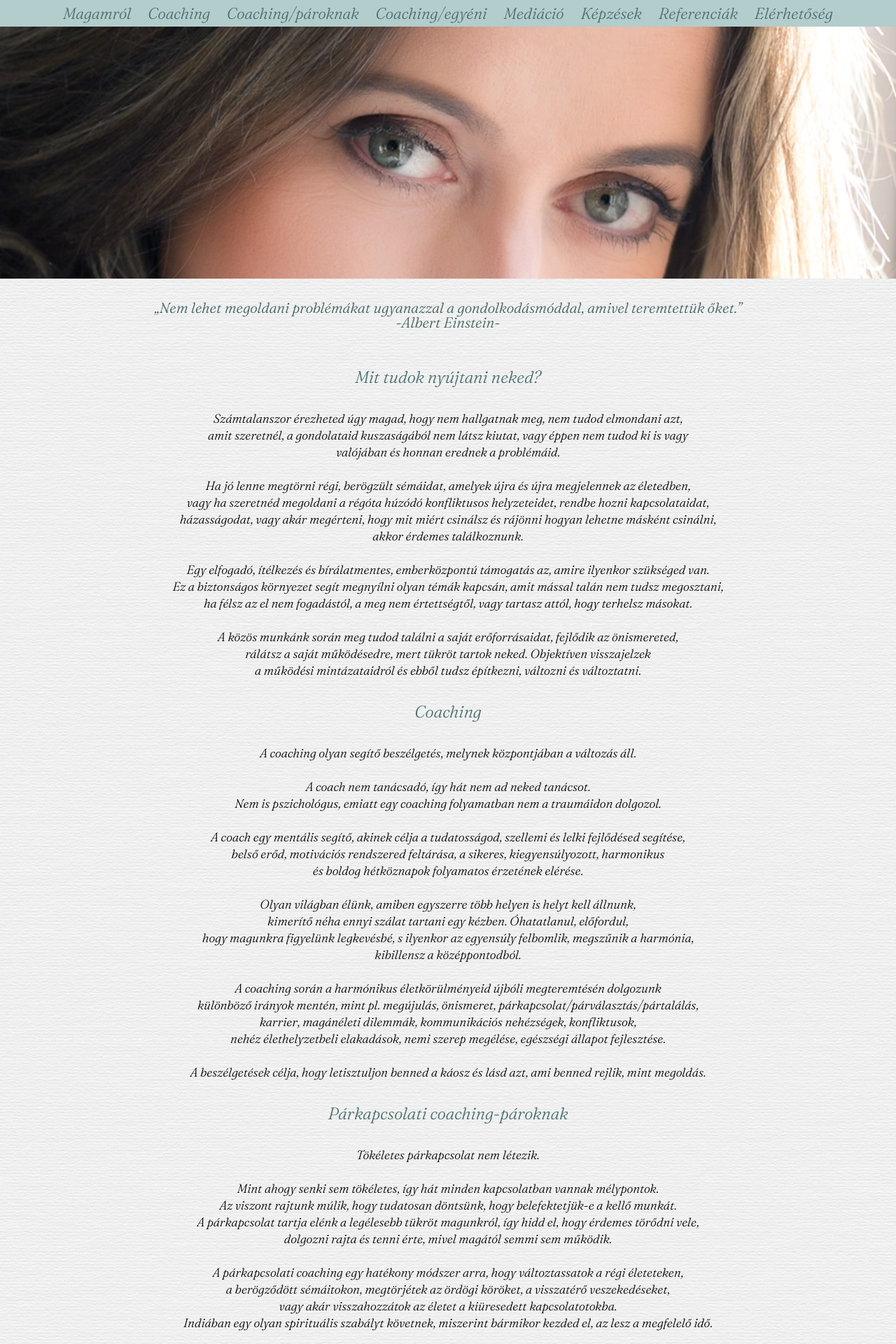
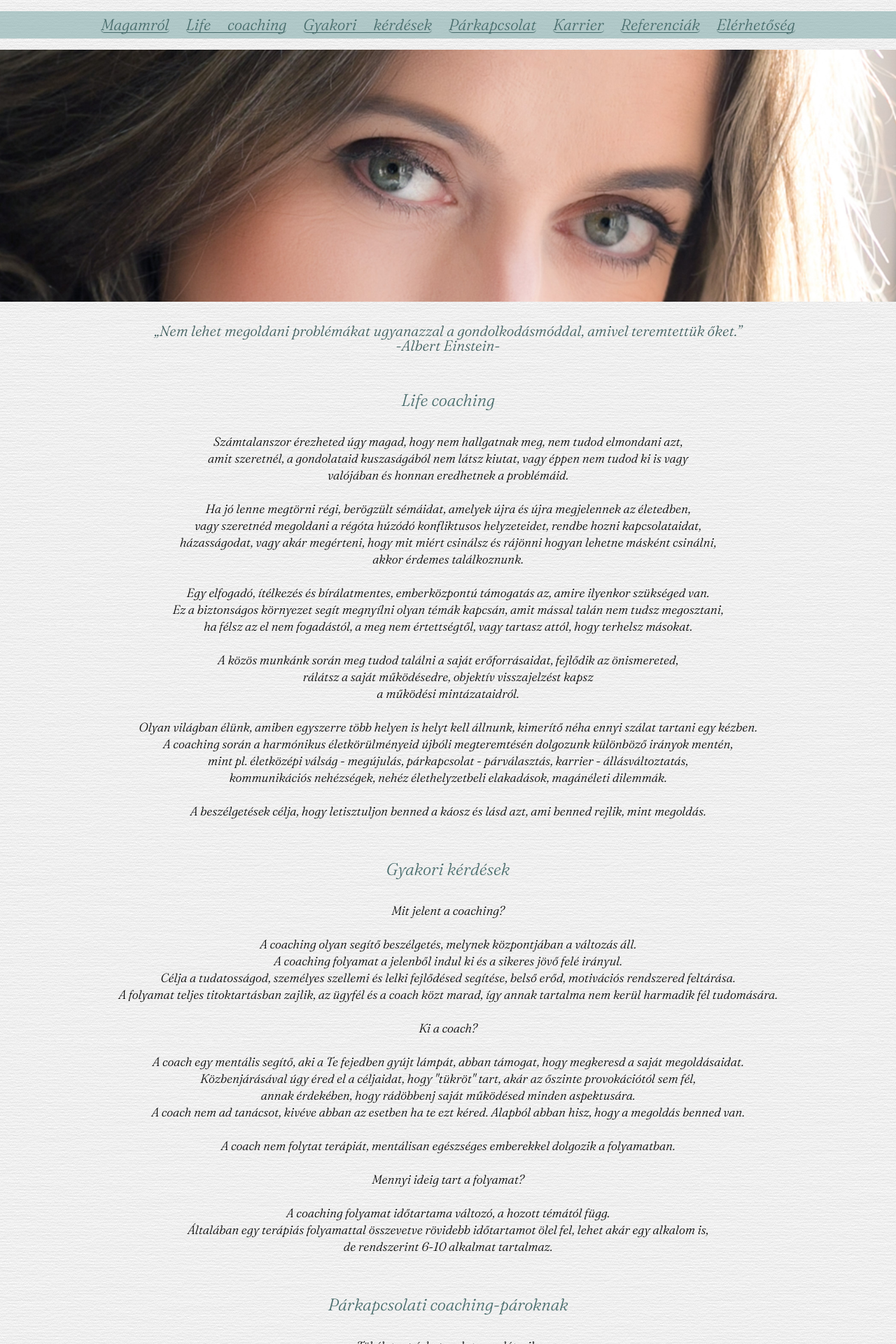
Before and after one commit to 06ATI69/Gabi-webside, a PHP site: page / in a window 1280 px wide. Shown: the top 1920 px of the page at 70% size. Run offline with PHP 8.4, Linux system fonts and the light colour scheme.

Commit message:
Changes in the text and placement

```diff
--- a/gabi.css
+++ b/gabi.css
@@ -151,7 +151,7 @@ a:hover {
 
 nav {
   max-width: 100%;
-  background-color: #b3cccc;
+  background-color: hsla(180, 20%, 60%, .6);
   padding: .5rem;
   text-align: center;
   font-size: 1.4rem;
@@ -160,7 +160,7 @@ nav {
 }
  .btn {
     display: inline-block;
-	border: 1px #a3c2c2 ;
+	border-bottom: 1px solid #476b6b ;
     border-radius: 5px;
     text-align: center;
     color: #476b6b;
--- a/index.html
+++ b/index.html
@@ -15,18 +15,17 @@
   <link href="https://fonts.googleapis.com/css2?family=Oswald:wght@700&display=swap" rel="stylesheet">
 </head>
 <body>
-
+  <br>
   <nav>
       <a href="#aboutme" class="btn btn">Magamról</a>
-      <a href="#coaching" class="btn btn">Coaching</a>
-      <a href="#coachingcouple" class="btn btn">Coaching/pároknak</a>
-      <a href="#coaching-individual" class="btn btn">Coaching/egyéni</a>
-      <a href="#mediation" class="btn btn">Mediáció</a>
-      <a href="#trainings" class="btn btn">Képzések</a>
+      <a href="#coaching" class="btn btn">Life coaching</a>
+      <a href="#questions" class="btn btn">Gyakori kérdések</a>
+      <a href="#coachingcouple" class="btn btn">Párkapcsolat</a>
+      <a href="#coaching-career" class="btn btn">Karrier</a>
       <a href="#references" class="btn btn">Referenciák</a>
       <a href="#mycontacts" class="btn btn">Elérhetőség</a>
     </nav>
-
+    <br>
   <header class="cover"></header>
   <br>
   <br>
@@ -35,13 +34,13 @@
 
   <section>
 
-    <h2>Mit tudok nyújtani neked?</h2>
+    <div id="coaching"><h2>Life coaching</h2>
       <p>
         Számtalanszor érezheted úgy magad, hogy nem hallgatnak meg, nem tudod elmondani azt,<br>
         amit szeretnél, a gondolataid kuszaságából nem látsz kiutat, vagy éppen nem tudod ki is vagy<br>
-        valójában és honnan erednek a problémáid.<br><br>
+        valójában és honnan eredhetnek a problémáid.<br><br>
         Ha jó lenne megtörni régi, berögzült sémáidat, amelyek újra és újra megjelennek az életedben, <br>
-        vagy ha szeretnéd megoldani a régóta húzódó konfliktusos helyzeteidet, rendbe hozni kapcsolataidat, <br>
+        vagy szeretnéd megoldani a régóta húzódó konfliktusos helyzeteidet, rendbe hozni kapcsolataidat, <br>
         házasságodat, vagy akár megérteni, hogy mit miért csinálsz és rájönni hogyan lehetne másként csinálni,<br>
         akkor érdemes találkoznunk.<br><br>
         Egy elfogadó, ítélkezés és bírálatmentes, emberközpontú támogatás az, amire ilyenkor
@@ -49,27 +48,29 @@
         Ez a biztonságos környezet segít megnyílni olyan témák kapcsán, amit mással talán nem tudsz megosztani, <br>
         ha félsz az el nem fogadástól, a meg nem értettségtől, vagy tartasz attól, hogy terhelsz másokat.<br><br>
         A közös munkánk során meg tudod találni a saját erőforrásaidat, fejlődik az önismereted, <br>
-        rálátsz a saját működésedre, mert tükröt tartok neked. Objektíven visszajelzek <br>
-        a működési mintázataidról és ebből tudsz építkezni, változni és változtatni.
+        rálátsz a saját működésedre, objektív visszajelzést kapsz <br>
+        a működési mintázataidról.<br><br>
+
+        Olyan világban élünk, amiben egyszerre több helyen is helyt kell állnunk, kimerítő néha ennyi szálat tartani egy kézben.<br> A coaching során a harmónikus életkörülményeid újbóli megteremtésén dolgozunk különböző irányok mentén,<br> mint pl. életközépi válság -  megújulás, párkapcsolat - párválasztás, karrier - állásváltoztatás,<br> kommunikációs nehézségek, nehéz élethelyzetbeli elakadások, magánéleti dilemmák.<br> <br>
+        A beszélgetések célja, hogy letisztuljon benned a káosz és lásd azt, ami benned rejlik, mint megoldás.<br><br>
       </p>
+    </div>
 
-   <div id="coaching"><h2>Coaching</h2>
+   <div id="questions"><h2>Gyakori kérdések</h2>
      <p>
-       A coaching olyan segítő beszélgetés, melynek központjában a változás áll. <br><br>
-       A coach nem tanácsadó, így hát nem ad neked tanácsot. <br>
-       Nem is pszichológus, emiatt egy coaching folyamatban nem a traumáidon dolgozol.<br><br>
-       A coach egy mentális segítő, akinek célja a tudatosságod, szellemi és lelki fejlődésed segítése, <br>
-       belső erőd, motivációs rendszered feltárása, a sikeres, kiegyensúlyozott, harmonikus<br>
-       és boldog hétköznapok folyamatos érzetének elérése.<br><br>
-       Olyan világban élünk, amiben egyszerre több helyen is helyt kell állnunk,<br>
-       kimerítő néha ennyi szálat tartani egy kézben. Óhatatlanul, előfordul, <br>
-       hogy magunkra figyelünk legkevésbé, s ilyenkor az egyensúly felbomlik, megszűnik a harmónia, <br>
-       kibillensz a középpontodból.<br><br>
-       A coaching során a harmónikus életkörülményeid újbóli megteremtésén dolgozunk<br>
-       különböző irányok mentén, mint pl. megújulás, önismeret, párkapcsolat/párválasztás/pártalálás,<br>
-       karrier, magánéleti dilemmák, kommunikációs nehézségek, konfliktusok, <br>
-       nehéz élethelyzetbeli elakadások, nemi szerep megélése, egészségi állapot fejlesztése.<br><br>
-       A beszélgetések célja, hogy letisztuljon benned a káosz és lásd azt, ami benned rejlik, mint megoldás.
+       Mit jelent a coaching?<br><br>
+       A coaching olyan segítő beszélgetés, melynek központjában a változás áll.<br>
+       A coaching folyamat a jelenből indul ki és a sikeres jövő felé irányul.<br> Célja a tudatosságod, személyes szellemi és lelki fejlődésed segítése, belső erőd, motivációs rendszered feltárása.<br>
+       A folyamat teljes titoktartásban zajlik, az ügyfél és a coach közt marad, így annak tartalma nem kerül harmadik fél tudomására.<br><br>
+       Ki a coach? <br><br>
+       A coach egy mentális segítő, aki a Te fejedben gyújt lámpát, abban támogat, hogy megkeresd a saját megoldásaidat.<br> Közbenjárásával úgy éred el a céljaidat, hogy "tükröt" tart, akár az őszinte provokációtól sem fél,<br> annak érdekében, hogy rádöbbenj saját működésed minden aspektusára.<br>
+       A coach nem ad tanácsot, kivéve abban az esetben ha te ezt kéred. Alapból abban hisz, hogy a megoldás benned van. <br><br>
+       A coach nem folytat terápiát, mentálisan egészséges emberekkel dolgozik a folyamatban.<br><br>
+       Mennyi ideig tart a folyamat? <br><br>
+
+       A coaching folyamat időtartama változó, a hozott témától függ.<br> Általában egy terápiás folyamattal összevetve rövidebb időtartamot ölel fel, lehet akár egy alkalom is,<br>  de rendszerint 6-10 alkalmat tartalmaz. <br> <br>
+
+
      </p>
 
     </div>
@@ -79,12 +80,12 @@
         Tökéletes párkapcsolat nem létezik. <br><br>
         Mint ahogy senki sem tökéletes, így hát minden kapcsolatban vannak mélypontok.<br>
         Az viszont rajtunk múlik, hogy tudatosan döntsünk, hogy belefektetjük-e a kellő munkát.<br>
-        A párkapcsolat tartja elénk a legélesebb tükröt magunkról, így hidd el, hogy érdemes törődni vele, <br>
-        dolgozni rajta és tenni érte, mivel magától semmi sem működik.<br><br>
-        A párkapcsolati coaching egy hatékony módszer arra, hogy változtassatok a régi életeteken, <br>
+        A párkapcsolat tartja elénk a legélesebb tükröt magunkról, így érdemes törődnünk vele, <br>
+        dolgoznunk rajta, mivel magától semmi sem működik.<br><br>
+        A párkapcsolati coaching hatékony módszer arra, hogy változtassatok a régi életeteken, <br>
         a berögződött sémáitokon, megtörjétek az ördögi köröket, a visszatérő veszekedéseket, <br>
         vagy akár visszahozzátok az életet a kiüresedett kapcsolatotokba.<br>
-        Indiában egy olyan spirituális szabályt követnek, miszerint bármikor kezded el, az lesz a
+        S hogy mikor érdemes elkezdeni ezzel foglalkozni? Erre egy szabály van: bármikor kezded el, az lesz a
         megfelelő idő.<br><br>
         Kezdd el hát most, légy aktív részese az életednek!
       </p>
@@ -100,59 +101,56 @@
         a változtatástól, nem szeretne segítséget kérni, te akkor is tehetsz a kapcsolatotokért, ha szeretnéd.<br> <br>
         Ne késlekedj, vágj bele, és lásd a változást!
       </p>
-
     </div>
 
-  <div id="mediation"><h2>Mediáció</h2>
-      <p>
-        Egy konfliktus helyzetben könnyebben mondunk valami bántót a másikra, <br>
-        és ezen a ponton akár el is mérgesedhet a vita, egyre távolabb kerülünk egymástól és a megoldástól.<br>
-        A mediáció során megélheted érzéseidet és elmondhatod sérelmeidet biztonságos körülmények közt, <br>
-        ahol a másik fél megbántása elkerülhető és biztos a megértés.<br><br>
-        A mediáció egy speciális módszer a konfliktusok békés és hatékony kezelésére,<br>
-        mely a mediátor pártatlan, segítő támogatásával tud megvalósulni.<br>
-        Előnye egy bírósági eljárással szemben, hogy a kontroll a feleknél marad, <br>
-        és mivel önkéntességen alapul, így időben hatékony, költségei kiszámíthatóbbak, <br>
-        az eredmény mindkét fél számára elfogadható.<br><br>
-        Családjogi ügyekben egyre gyakoribb a mediáció, mert a gyerekek számára kevésbé
-        megterhelő, <br>
-        emellett kiválóan alkalmazható párkapcsolatokban, munkahelyi konfliktusoknál, <br>
-        családon belül, vagy akár az üzleti életben is különböző vitás helyzetekben.<br><br>
-        A mediáció párban történik, amikor mediátor társammal egyszerre veszünk részt az ülésen, <br>
-        ezáltal biztosítható legjobban, hogy minkét fél igényei és motivációi eljussanak a célhoz,<br>
-        elkerülve akár a „férfi összefogás”, vagy a „női szolidaritás” halvány gyanúját is.
-      </p>
+    <div id="coaching-career"><h2>Állásinterjú és karrier coaching</h2>
+      <p>Sokszor nem tudod, mi lehet a gond, hogy be sem hívnak interjúra? <br>Nem kapsz visszajelzést
+         állásinterjú után, így fogalmad sincs mi volt a probléma?<br> Leblokkolsz, nem tudod mit
+         felelj a feltett kérdésekre, vagy egyáltalán, hogyan add el magad?<br>Az állásinterjú és karrier coaching során személyre szabottan segítelek az álláskeresés
+         útvesztőiben,<br> melyet 20 éves szakmai tapasztalatom támogat.<br>A folyamat végére tisztában leszel azzal, hogy mit kell tudnia egy önéletrajznak,<br> mire való a
+         motivációs levél és tudni fogod, hogy tűnj ki könnyen a tömegből.<br>Az állásinterjúra való felkészítéssel kialakítjuk a Te stílusodat,<br> amivel magabiztos fellépéssel
+         könnyedén teszel jó benyomást éles szituációban.<br>A próba állásinterjún való részvétei lehetőséggel konkrét visszajelzést kapsz a
+         teljesítményedről,<br> a kerülendő szófordulatokról, beazonosítjuk mit lenne érdemes másként
+         csinálnod.<br> Ugyanakkor meghatározzuk az erősségeidet, az interjúkon használható meggyőzési
+         technikákat,<br> begyakoroljuk, hogy a típuskérdésekre hogyan érdemes megfogalmaznod a saját
+         válaszaidat,<br> valamint felkészülünk a sikeres bértárgyalásra.</p>
+     </div>
 
-    </div>
   </section>
 
   <div class="container">
       <div id="aboutme">
-        <p>Gabi vagyok és szeretettel köszöntelek a weboldalamon.</p>
+        <p>Szeretettel köszöntelek a weboldalamon.</p>
         <p>
-          Eredeti szakmámat tekintve közgazdász vagyok, de 15 éve foglalkozom humán területtel,<br>
-          vezetőfejlesztéssel, változás- és teljesítmény menedzsmenttel, interjú-technikákkal, fejlesztő
-          képzésekkel. <br>
+          Eredeti szakmámat tekintve közgazdász vagyok, de közel 20 éve foglalkozom humán területtel,<br>
+          vezetőfejlesztéssel, változás- és teljesítmény menedzsmenttel, interjú-technikákkal, egyéni fejlesztésekkel.
+           <br>
           Szeretem a munkámat, és közben csodálom az életet magam körül.<br><br>
           A coachinggal az életem derekán találkoztam, ami egy igazi ajándék nekem.<br>
           Hozzásegített ahhoz, hogy másként lássam a világot és a lehető legteljesebben éljem<br>
           a mindennapjaimat. Mindig érdekelt az emberi lélek összetettsége, a működésünk bonyolultsága <br>
-          és megérint az emberi sors, amit gyakran öntudatlanul magunk irányítunk a szakadékba.<br>
-          Örömmel tölt el a gondolat, és hiszem, hogy segítő beszélgetések által <br>
-          kevesebb boldogtalanság marad a világban.<br><br>
-          És hogy mi alapján választ az ember orvost, fodrászt vagy zöldségest? Vagy éppen
-          coachot?<br><br>
-          Nehéz kérdés, így elképzelhető, hogy futsz pár felesleges kört, kipróbálod azt, akit a
-          szomszéd ajánl,<br>
-          vagy akiről ódákat zengenek az ismerőseid. Csalódsz párat, elfáradsz, majd újra kezded. <br>
-          Keresel valami kis szikrát, egy titkos szálat, ami összeköt...<br>
-          …és a végén odaérsz. Azt kapod, amit remélsz, kicsit megpihensz, talán megnyílsz, <br>
-          vagy egyszerűen csak hallgattok, és azt érzed, megérkeztél. Ő lesz az, akinek könnyű elmondani, <br>
-          aki megérti, aki meghallja, aki észreveszi, mert talán ő maga is járt már arra, <br>
-          átélte, érezte vagy hitte, vagy egyszerűen csak ott van az a szál.<br>
-          Életemben voltak már fájdalmas időszakok és válaszutak, veszteségek, tanulságok, <br>
-          de legfőképpen változások, s hidd el, ez lehet jó. Mert amíg élünk, változunk, és nem késő semmi.<br>
-          De ha nem figyelsz oda, ha félrenézel inkább, elveszik a lehetőség, és minden marad úgy.<br><br>
+          és megérint az emberi sors, amit gyakran öntudatlanul irányítunk.<br>
+          Hozott mintáink, családi traumáink, korai veszteségeink hatnak vissza jelen életünkre,
+          <br>
+          miközben elfelejtjük megélni a saját örömeinket, vagy okoljuk a sorsunkat a sikertelenségeinkért.
+          <br>
+          Hiszem, hogy segítő beszélgetések által kevesebb boldogtalanság marad a világban.
+          <br>
+          Az odafordulás és ítélkezésmentes jelenlét gyakran átsegít a nehéz helyzeteken.
+          <br>
+          Fontos, hogy erőforrásaink feltérképezésével mielőbb a megoldás felé forduljunk,
+          <br>
+          meghagyva a kellő időt a gyászra, a veszteségfeldolgozásra is.
+          <br>
+          Ugyanakkor tudatossággal ráeszméljünk a saját önvalónkra, szükségeleteinkre,
+          <br>
+          és kezdjünk el a lehető legteljesebb életet élni.
+          <br>
+          Örömmal tölt el a gondolat, ha lehetőségem nyílik egy ilyen változás elindítására. <br><br>
+
+          Mert amíg élünk, minden változik körülöttünk, változhatunk mi magunk is és erre sosem késő elindulni.
+          <br>
+          De ha nem figyelünk, elveszik a lehetőség és minden marad úgy.<br><br>
           Lépj most, kezdd el újra, tegyél magadért, s higgy abban,<br>
           hogy minden nagy dolog egy apró gondolattal indul.
         </p>
@@ -160,21 +158,20 @@
     <div id="container-foto">
       <img id="profil" src="assets/profil5.jpg" alt="portré">
     </div>
-    </div>
-    <div id="trainings"><h2>Képzések</h2>
-
+      <h2>Képzéseim</h2>
       <ul>
-          <li>1998. Közgazdász – SZIE</li>
-          <li>2018. Akkreditált integratív coach képzés - Grow Education</li>
+          <li>1998. Közgazdász – Szent István Egyetem</li>
+          <li>2018. Akkreditált Integratív Coach képzés - Grow Education</li>
           <li>2019. Párkapcsolati Coach képzés – Dr. Mészáros Ádám</li>
-          <li>2021. Akkreditált mediációs képzés - Dr. Fellegi és Winkler</li>
-          <li>2022. Egyetemi coach képzés - WSUF</li>
+          <li>2021. Akkreditált Mediációs képzés - Dr. Fellegi és Winkler</li>
+          <li>2022. Egyetemi Coach képzés - Wekerle Sándor Üzleti Főiskola</li>
       </ul>
         <p>
           EMCC (European Mentoring and Coaching Council) tagja vagyok és <br>
           működésem során az EMCC Etikai kódexe szerint dolgozom.
         </p>
-     </div>
+
+    </div>
 
     <div id="references">
 
@@ -233,7 +230,7 @@
     <div class="feedbacks">
       <p>„Nem hittem a coachingban, mert manapság már mindenki coachnak adja ki magát. Amit itt
       tapasztaltam Gabinál, az azonban gyökeresen változtatta meg a hitemet ebben a műfajban.
-      Hatékony, gyors megoldást hoz és rövid folyamatban is lehet kézzel fogható eredményeket
+      Hatékony, gyors megoldást hozott és rövid folyamatban is lehet kézzel fogható eredményeket tudtunk
       elérni. Köszönöm!”
       <br>G.L.</p>
     </div>
@@ -284,16 +281,24 @@ function showSlides(n) {
   <div class="case">
     <h2>Bejelentkezés</h2>
       <p>
-        A találkozók időtartama coaching esetén 60, vagy 90 perc, ez tőled függ. <br> <br>
-        Az üléseket heti, kétheti rendszerességgel érdemes ütemezni <br>
-        és legalább 6 találkozóra szükség van ahhoz, hogy tartós eredmény születhessen.<br>
-        Mediáció időtartama maximum 180 perc.<br><br>
-        Bejelentkezni email-ben, vagy telefonon lehetséges a lap alján található elérhetőségeken. <br>
-        Az ülések személyesen Budapesten, vagy online formában tudnak megvalósulni.<br><br>
-        Az első találkozót egy ingyenes telefonbeszélgetés előzi meg, amikor eldöntjük,<br>
-        hogy szeretnénk-e együtt dolgozni.
+        A találkozók időtartama 60 perc. <br>
+        Az üléseket heti, kétheti rendszerességgel érdemes ütemezni.<br>
+        Számomra a coaching nem megélhetési forma, tehát nem a mennyiség, hanem a minőség
+motivál.<br> Nálam csak addig tart egy folyamat, amíg ténylegesen tudsz fejlődni benne, míg a
+közös munkánk hatékony.
+        <br>
+        Bejelentkezni email-ben, vagy telefonon lehetséges a lap alján található elérhetőségeken.
+        <br>
+        Az ülések személyesen Budapesten (Jászai tér, 13. kerület), vagy ha úgy kényelmesebb
+
+neked, online formában tudnak megvalósulni.
+        <br>
+        Az első találkozót egy kb.15 perces ingyenes telefonbeszélgetés előz meg, melynek keretében megismerkedünk és eldöntjük,
+        <br>
+        hogy megvan-e az együttműködéshez szükséges kölcsönös bizalom és szimpátia.<br>
       </p>
   </div>
+  <br>
   <footer>
     <div id="mycontacts"><h1>Elérhetőségek:</h1>
        <ul>
@@ -302,6 +307,7 @@ function showSlides(n) {
        </ul>
     </div>
   </footer>
+  <br>
        <p>© A weblap tartalma védett, a jogtulajdonosok engedélye nélkül nem használható fel.</p>
 </body>
 </html>
```
